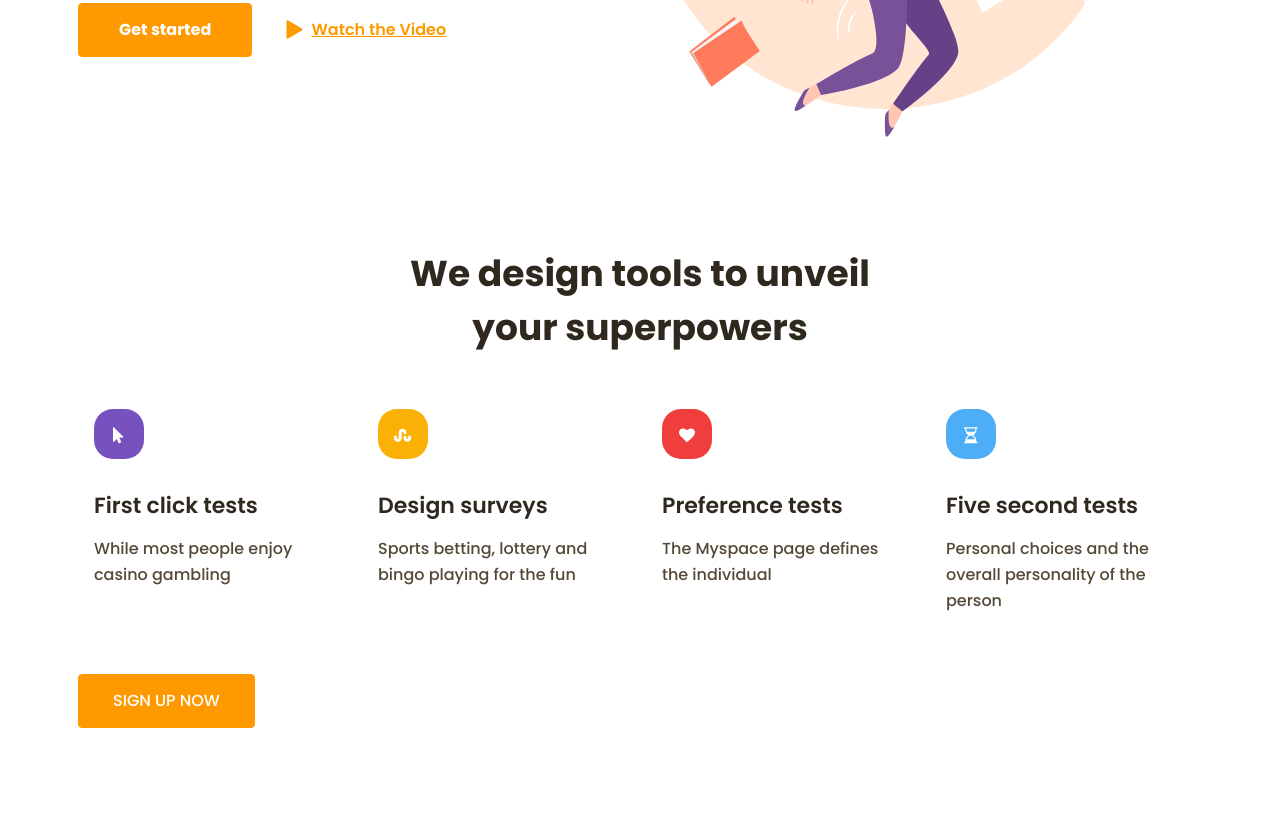
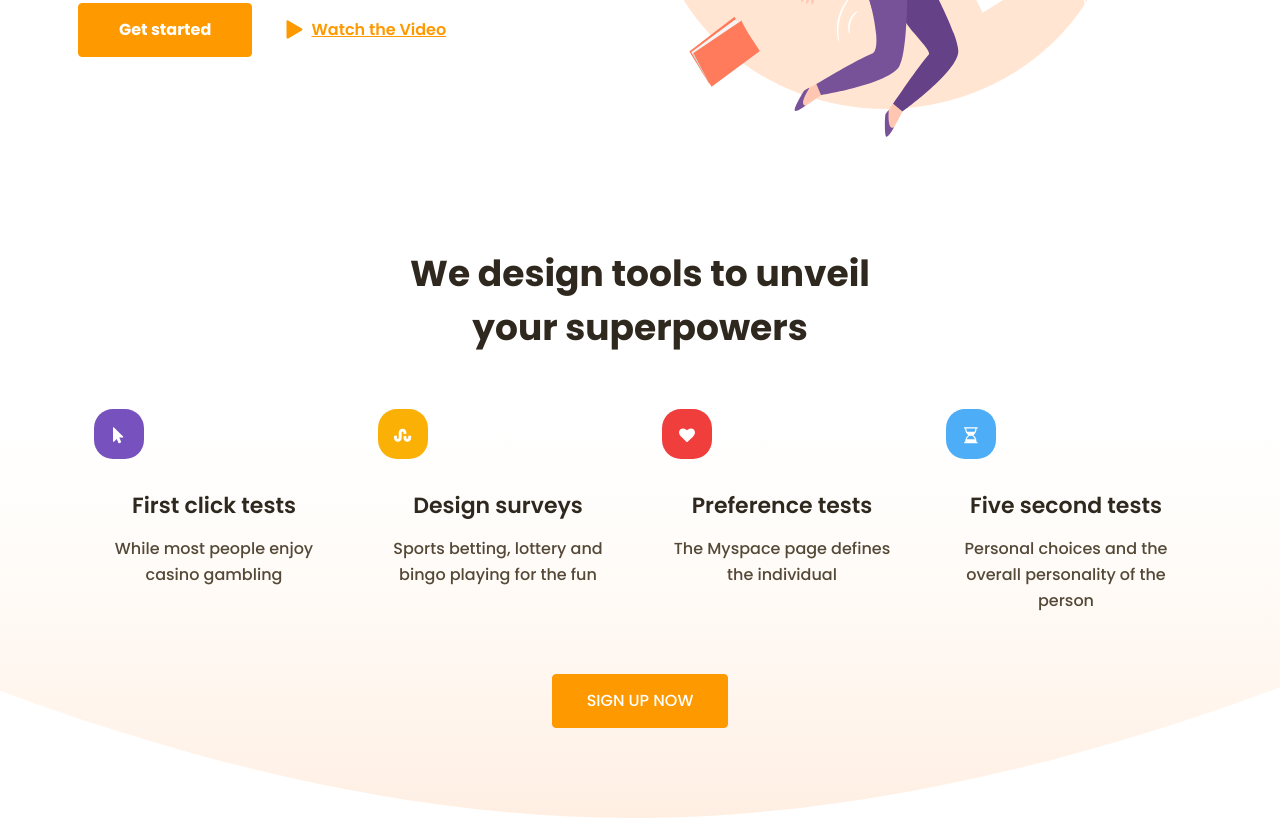
Before and after one commit to zachetka/lp-vapr-productly, a website: page src/index.html in a window 1280 px wide. Shown: the part 476-1294 px from the top of the page. Drawn offline with Linux system fonts and the light colour scheme; files that its build step writes are made by us from their sources; files whose address does not match are found by name.

Commit message:
add section tools

```diff
--- a/src/index.html
+++ b/src/index.html
@@ -104,8 +104,8 @@
                         <p class="tools__item-text">Personal choices and the overall personality of the person</p>
                     </div>
                 </div>
-                <a class="tools__btn btn" href="#">SIGN UP NOW</a>
             </div>
+            <a class="tools__btn btn" href="#">SIGN UP NOW</a>
         </div>
     </section>
 
--- a/src/styles/blocks/tools.scss
+++ b/src/styles/blocks/tools.scss
@@ -1,5 +1,5 @@
 .tools {
-    padding: 110px 0 90px;
+    padding-top: 110px;
     &__title {
         margin: 0 auto 54px;
         padding: 0 10px;
@@ -7,7 +7,11 @@
         text-align: center;
     }
     &__items-wrapper {
-
+       padding-bottom: 90px;
+       text-align: center;
+       background-image: url('/src/images/tools-bg.svg');
+       background-repeat: no-repeat;
+       background-position: bottom;
     }
     &__items {
         margin-bottom: 60px;
@@ -29,7 +33,6 @@
         color: $title-color;
     }
     &__btn {
-
         padding: 14px 34px;
     }
 }
```
Also changed, not shown: docs/index.html (+1 -1 lines), docs/assets/images/03 Feature.svg (added), docs/assets/images/Bg.svg (added), docs/assets/images/feature.svg (added), docs/assets/images/tools-bg.svg (added), docs/assets/style.min.css, src/images/tools-bg.svg (added).
